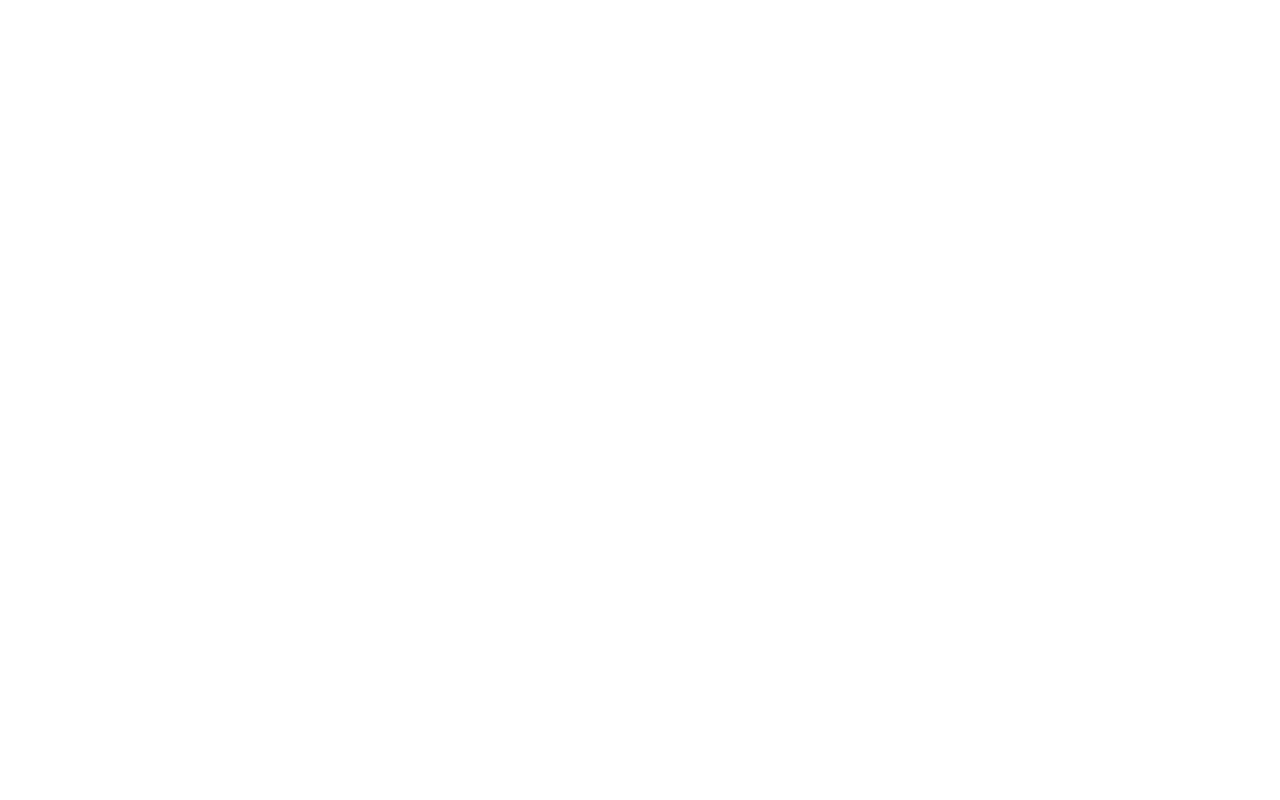
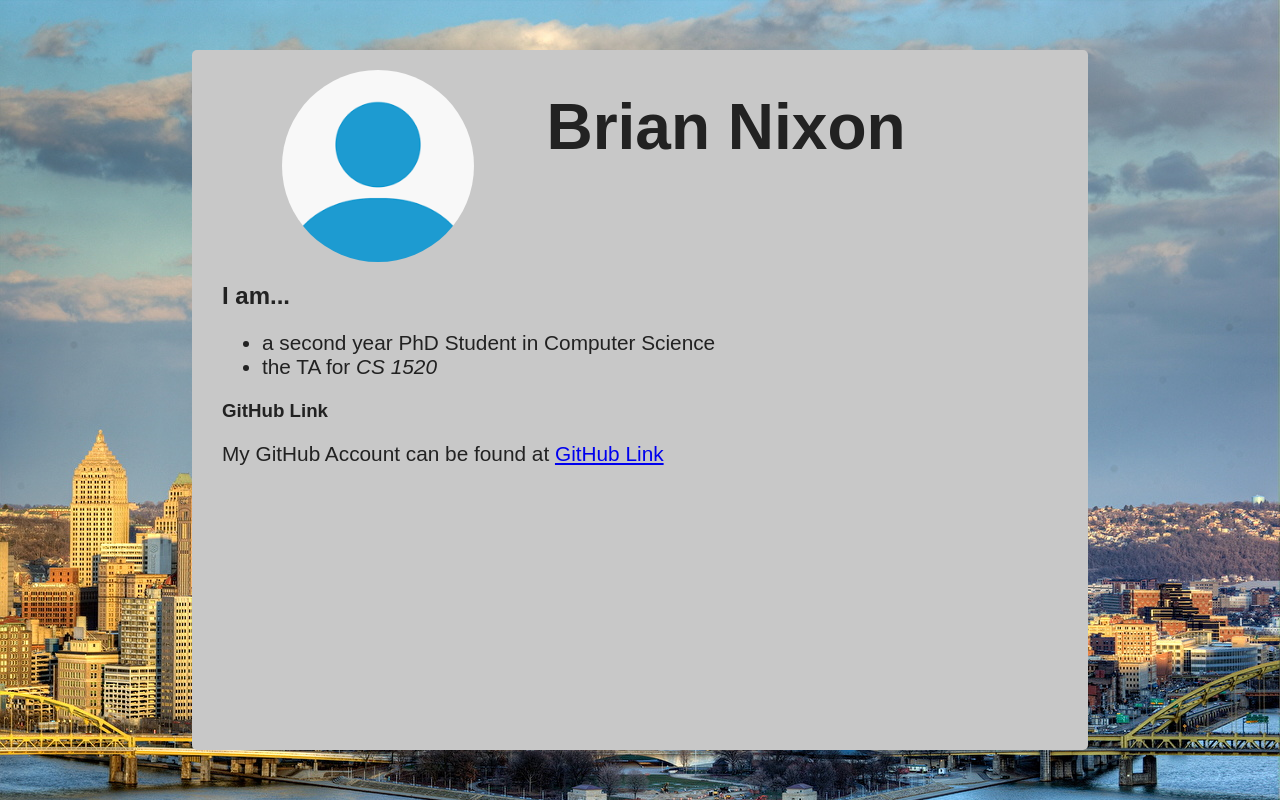
Before and after one commit to nixonb91/CS1520-Rec00, a plain HTML site: page index.html in a window 1280 px wide. Drawn offline with Linux system fonts and the light colour scheme.

Commit message:
Recitation finished

```diff
--- a/index.html
+++ b/index.html
@@ -1 +1,35 @@
-<!-- TODO: Rebuild the sample website -->
+<!DOCTYPE html>
+<html>
+	<head>
+		<!-- Link in the CSS file -->
+		<link rel="stylesheet" type="text/css" href="stylesheet.css">
+
+		<title>Brian Nixon</title>
+	</head>
+	<body>
+		<!-- Main Gray Window -->
+		<div id="main">
+			<!-- Topbar with name and photo -->
+			<div id="topbar">
+				<img id="profile" src="assets/profile.png">
+				<h1 class="header" id="introHead">Brian Nixon</h1>
+			</div>
+
+			<!-- Bottom container with content -->
+			<div id="content">
+				<h2 class="header">I am...</h2>
+
+				<ul class="text">
+					<li>a second year PhD Student in Computer Science</li>
+					<li>the TA for <em>CS 1520</em></li>
+				</ul>
+
+				<h3 class="header">GitHub Link</h3>
+
+				<p class="text">
+					My GitHub Account can be found at <a href="https://github.com/nixonb91/">GitHub Link</a>
+				</p>
+			</div>
+		</div>
+	</body>
+</html>
--- a/stylesheet.css
+++ b/stylesheet.css
@@ -3,7 +3,7 @@
 /* Styles for the background */
 body {
 	/* TODO: Set the background image to be bg.png */
-
+	background-image: url("assets/bg.jpg");
 	background-size: cover;
 	background-repeat: repeat-y;
 	height: 100%;
@@ -12,7 +12,7 @@ body {
 	margin: 0;
 
 	/* TODO: Set the text color as #222 */
-
+	color: #222;
 }
 
 /* Helper styles for getting the background image to work correctly */
@@ -21,7 +21,8 @@ html {
 	width: 100%;
 
 	/* TODO: Set the margin to 0 and font-family to sans-serif */
-
+	margin: 0;
+	font-family: sans-serif;
 }
 
 /* Gets the main div into a translucent hovering box */
@@ -34,7 +35,7 @@ html {
 	margin-bottom: 50px;
 
 	/* TODO: Set the background color to be rgba(200, 200, 200, 4) */
-
+	background-color: rgba(200, 200, 200, 4);
 	min-height: calc(100% - 100px);
 	border-radius: 5px;
 	min-width: 500px;
@@ -46,7 +47,7 @@ h1 {
 	margin: 20px;
 
 	/* TODO: Center align the text, on the horizontal axis */
-
+	text-align: center;
 }
 
 .text {
@@ -61,7 +62,10 @@ h1 {
 	left 30px
 	right 30px
 	bottom 15 px */
-
+	margin-top: 20px;
+	margin-left: 30px;
+	margin-right: 30px;
+	margin-bottom: 15px;
 }
 
 /* Attempt to center topbar */
```
